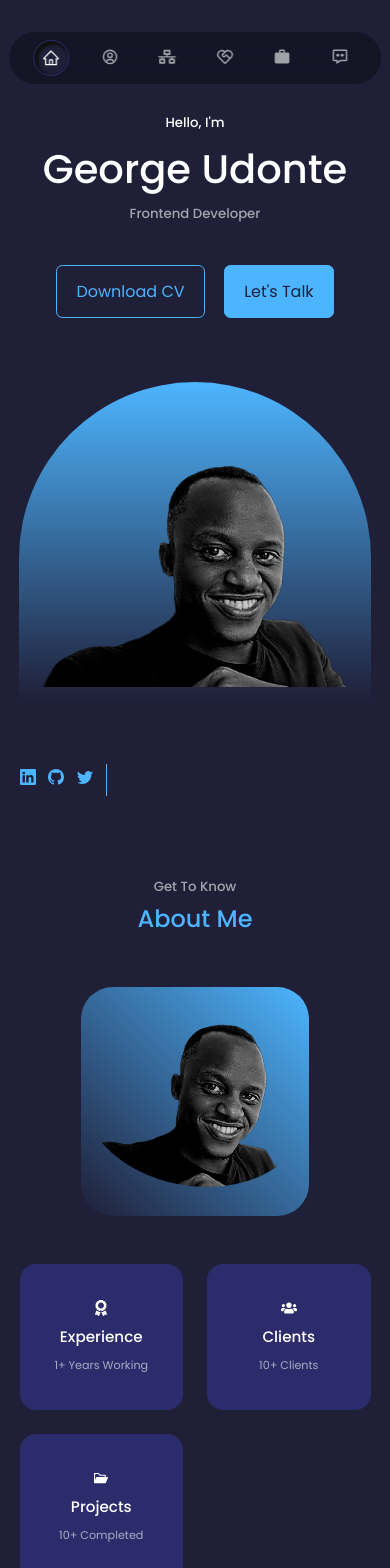
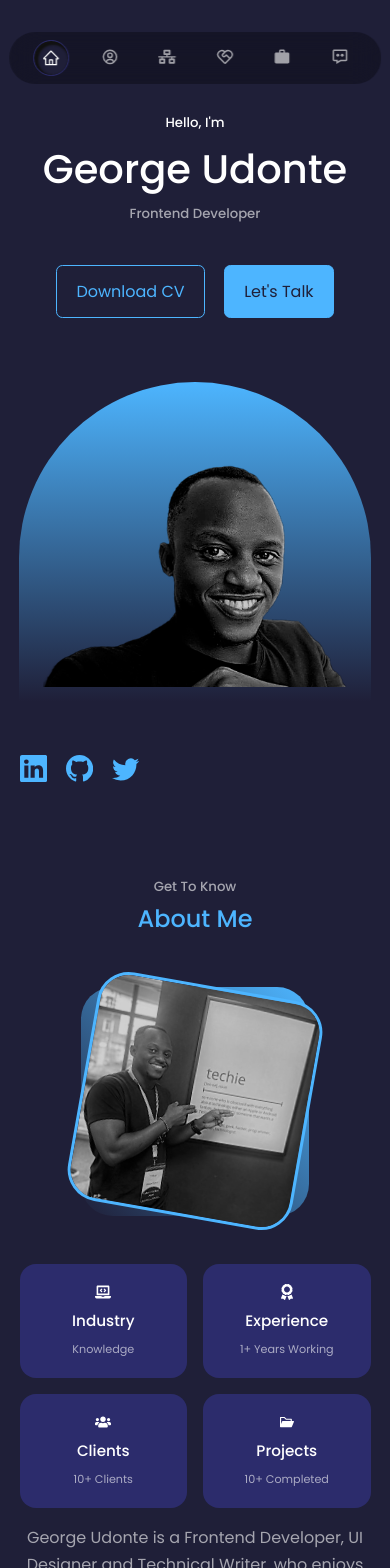
Before and after one commit to udonte/my-react-portfolio, a React (Create React App) app: page / in a window 390 px wide. Shown: the top 1568 px of the page. Built offline with nearby package versions, Linux system fonts and the light colour scheme.

Commit message:
mobile: fixed responsiveness

```diff
--- a/src/component/about/About.jsx
+++ b/src/component/about/About.jsx
@@ -1,6 +1,6 @@
 import React from 'react'
-import profileImage from '../../assets/me2.png'
-import { FaAward, FaUsers } from 'react-icons/fa'
+import profileImage from '../../assets/me7.jpeg'
+import { FaAward, FaUsers, FaLaptopCode } from 'react-icons/fa'
 import {AiFillFolderOpen} from 'react-icons/ai'
 
 import './about.css'
@@ -20,6 +20,12 @@ const About = () => {
 
         <div className="about__content">
           <div className="about__cards-container">
+            <article className="about__card">
+            <FaLaptopCode className='about__icon' />
+            <h5>Industry</h5>
+            <small>Knowledge</small>
+          </article>
+
           <article className="about__card">
             <FaAward className='about__icon' />
             <h5>Experience</h5>
@@ -47,7 +53,7 @@ const About = () => {
             <br />
             <br />
             He is constantly honing his skills in order to become a world-class Product Engineer in the tech space.
-            His interests includes Product Design, Product Development and Product Development.
+            His interests includes Product Design, Product Development and Product Management.
           </p>
 
           <a href="#contact" className='btn btn-primary'>Let's Talk</a>
--- a/src/component/about/about.css
+++ b/src/component/about/about.css
@@ -14,7 +14,8 @@
 }
 
 .about__me-image{
-  border-radius: 50%;
+  border-radius: 2rem;
+  border: 3px solid var(--color-primary);
   overflow: hidden;
   transform: rotate(10deg);
   transition: var(--transition);
@@ -26,15 +27,15 @@
 
 .about__cards-container{
   display: grid;
-  grid-template-columns: repeat(3, 1fr);
-  gap: 1.5rem;
+  grid-template-columns: repeat(4, 1fr);
+  gap: 0.86rem;
 }
 
 .about__card{
   background: var(--color-bg-variant);
   border: 1px solid transparent;
   border-radius: 1rem;
-  padding: 2rem;
+  padding: 1rem 0.6rem;
   text-align: center;
 }
 
@@ -91,7 +92,7 @@
 
  .about__cards-container{
   grid-template-columns: 1fr 1fr;
-  gap: 1rem\;
+  gap: 1rem;
  }
  .about__content{
   text-align: center;
--- a/src/component/header/header.css
+++ b/src/component/header/header.css
@@ -75,5 +75,14 @@ header{
   }
   .header__socials {
     flex-direction: row;
+    justify-content: space-between;
+    gap: 1.2rem;
+    z-index: 3;
+  }
+  .header__socials::after {
+    display: none;
+  }
+  .header__socials a {
+    font-size: 1.7rem;
   }
 }
--- a/src/component/portfolio/portfolio.css
+++ b/src/component/portfolio/portfolio.css
@@ -10,6 +10,11 @@
   border-radius: 2rem;
   border: 1px solid transparent;
   transition: var(--transition);
+  display: flex;
+  flex-direction: column;
+  align-items: flex-start;
+  justify-content: center;
+  text-align: center;
 }
 
 .portfolio__item:hover{
@@ -30,6 +35,8 @@
   display: flex;
   gap: 1rem;
   margin-bottom: 1rem;
+  align-items: center;
+  justify-content: center;
 }
 
 /* ====== MEDIA QUERIES (MEDIUM DEVICES) ====== */
```
Also changed, not shown: src/assets/me6.jpeg (added), src/assets/me7.jpeg (added).
